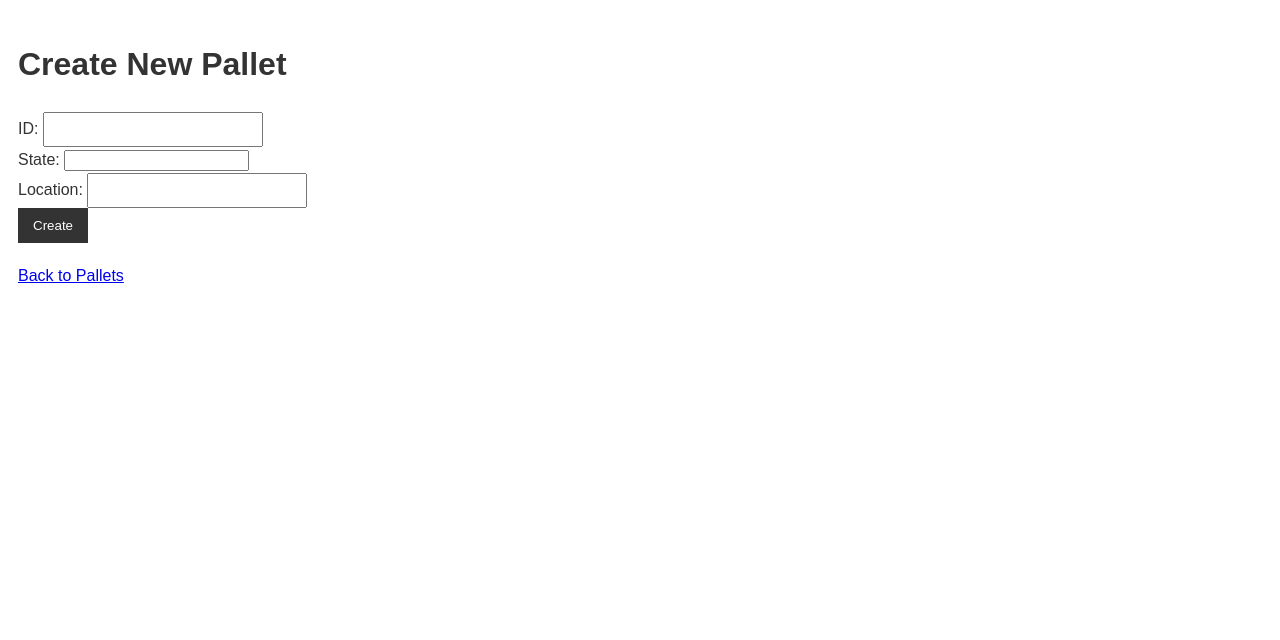
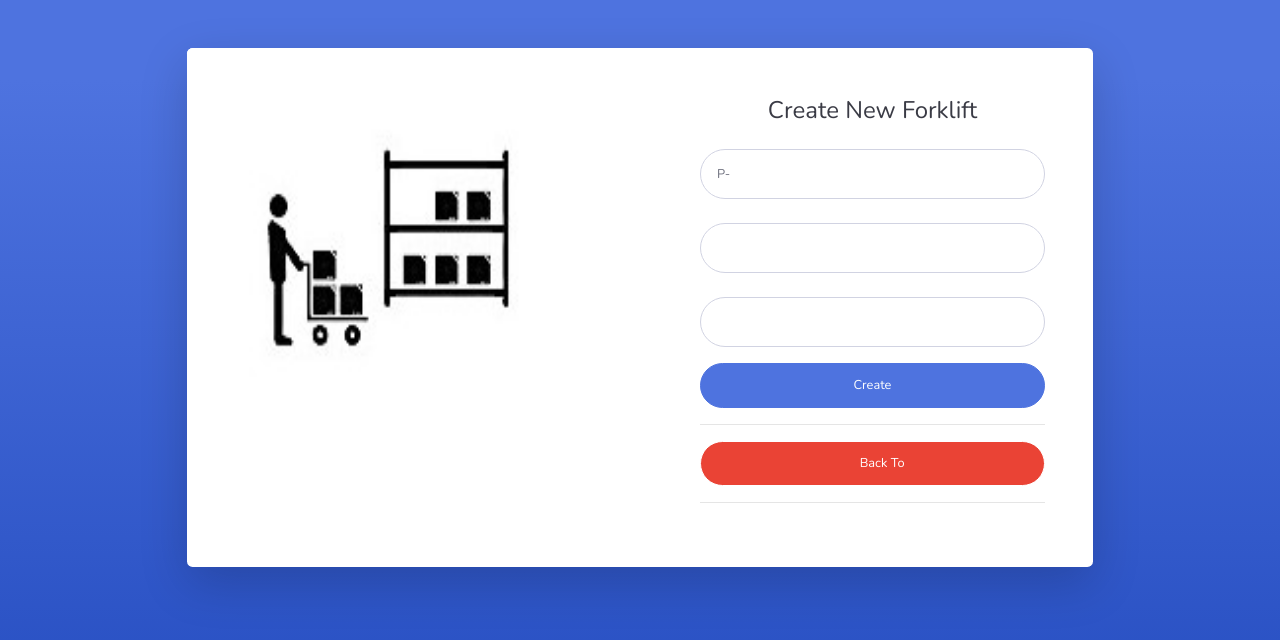
Before and after one commit to AeroWatchDkIT/AdminViewPy, a Flask app: page /createPallet in a window 1280 px wide. Shown: the top 640 px of the page. Run offline with Flask 3, Linux system fonts and the light colour scheme; some libraries are stand-ins or nearby versions.

Commit message:
:art: Styled Create Pallets

```diff
--- a/templates/createPallet.html
+++ b/templates/createPallet.html
@@ -3,23 +3,97 @@
 <head>
     <meta charset="UTF-8">
     <meta name="viewport" content="width=device-width, initial-scale=1.0">
-    <link rel="stylesheet" href="{{ url_for('static', filename='css/style.css') }}">
-    <title>Create Pallet</title>
+    <title>Create New Forklift Entry</title>
+    <!-- Include Bootstrap CSS -->
+    <link rel="stylesheet" href="{{ url_for('static', filename='bootstrap/css/sb-admin-2.css') }}">
+    <link rel="stylesheet" href="{{ url_for('static', filename='bootstrap/vendor/fontawesome-free/css/all.min.css') }}">
+    <link rel="stylesheet" href="{{ url_for('static', filename='bootstrap/css/sb-admin-2.min.css') }}">
+    <link href="https://fonts.googleapis.com/css?family=Nunito:200,200i,300,300i,400,400i,600,600i,700,700i,800,800i,900,900i" rel="stylesheet">
+    <link rel="icon" href="{{url_for('static', filename='bootstrap/img/PalletSync2Logo.jpg')}}" type="image/x-icon" />
+    <script>
+        function validateIdFormat() {
+            var idInput = document.getElementById('id');
+            var idValue = idInput.value;
+            var idPattern = /^F-\d{4}$/;  // Regular expression for the format "F-1234"
+
+            if (!idPattern.test(idValue)) {
+                alert('ID must be in the F-1234 format');
+                idInput.focus();
+                return false;
+            }
+            return true;
+        }
+    </script>
 </head>
-<body>
-    <h1>Create New Pallet</h1>
-    <form method="POST">
-        <label for="id">ID:</label>
-        <input type="text" id="id" name="id" required>
-        <br>
-        <label for="state">State:</label>
-        <input type="number" id="state" name="state" required>
-        <br>
-        <label for="location">Location:</label>
-        <input type="text" id="location" name="location" required>
-        <br>
-        <button type="submit">Create</button>
-    </form>
-    <a href="{{ url_for('pallets') }}">Back to Pallets</a>
+<body class="bg-gradient-primary">
+    <!-- Include Bootstrap JS and jQuery -->
+    <script src="https://code.jquery.com/jquery-3.5.1.slim.min.js"></script>
+    <script src="https://cdn.jsdelivr.net/npm/@popperjs/core@2.5.3/dist/umd/popper.min.js"></script>
+    <script src="https://maxcdn.bootstrapcdn.com/bootstrap/4.5.2/js/bootstrap.min.js"></script>
+
+    <!-- Include your validation.js script -->
+    <script src="{{ url_for('static', filename='js/validation.js') }}"></script>
+
+
+    <div class="container">
+
+        <!-- Outer Row -->
+        <div class="row justify-content-center">
+
+            <div class="col-xl-10 col-lg-12 col-md-9">
+
+                <div class="card o-hidden border-0 shadow-lg my-5">
+                    <div class="card-body p-0">
+                        <!-- Nested Row within Card Body -->
+                        <div class="row">
+                            <div class="col-lg-6 d-none d-lg-block">
+                                <img src="{{url_for('static', filename='bootstrap/img/PalletSync2Logo.jpg')}}" alt="PalletSync Logo" width="400" height="400">
+                            </div>
+                            <div class="col-lg-6">
+                                <div class="p-5">
+                                    <div class="text-center">
+                                        <h1 class="h4 text-gray-900 mb-4">Create New Forklift</h1>
+                                    </div>
+                                    <form method="POST" onsubmit="return validateIdFormat" class="user">
+                                        <div class="form-group">
+                                            <input type="text" id="id" name="id" class="form-control form-control-user" placeholder="P-XXXX" value="P-" required>
+                                            </br>
+                                            <input type="number" id="state" name="state" class="form-control form-control-user" required>
+                                            </br>
+                                            <input type="text" id="location" name="location" class="form-control form-control-user" required>
+                                        </div>
+
+                                        <button type="submit" class="btn btn-primary btn-user btn-block">
+                                            Create
+                                        </button>
+                                        <hr>
+                                        <a href="{{ url_for('pallets') }}" class="btn btn-google btn-user btn-block">
+                                            <i class="fab fa-fw"></i> Back To
+                                        </a>
+                                    </form>
+                                    <hr>
+                                </div>
+                            </div>
+                        </div>
+                    </div>
+                </div>
+
+            </div>
+
+        </div>
+
+    </div>
+
+    <script src="{{ url_for('static', filename='bootstrap/vendor/jquery/jquery.min.js') }}"></script>
+    <!-- Bootstrap core JavaScript-->
+    <script src="{{ url_for('static', filename='bootstrap/vendor/jquery/jquery.min.js') }}"></script>
+    <script src="{{ url_for('static', filename='bootstrap/vendor/bootstrap/js/bootstrap.bundle.min.js') }}"></script>
+    <!-- Core plugin JavaScript-->
+    <script src="{{url_for('static', filename='bootstrap/vendor/jquery-easing/jquery.easing.min.js')}}"></script>
+    <!-- Custom scripts for all pages-->
+    <script src="{{url_for('static', filename='bootstrap/js/sb-admin-2.min.js')}}"></script>
+    <!-- Page level plugins -->
+    <script src="{{url_for('static', filename='bootstrap/vendor/chart.js/Chart.min.js')}}"></script>
+    <!-- Page level custom scripts -->
 </body>
 </html>
--- a/templates/forkliftCharts.html
+++ b/templates/forkliftCharts.html
@@ -123,7 +123,7 @@
 
              <!-- Topbar -->
              <nav class="navbar navbar-expand navbar-light bg-white topbar mb-4 static-top shadow">
-                <h1>User Charts</h1>
+                <h1>Forklift Charts</h1>
 
                  <!-- Sidebar Toggle (Topbar) -->
                  <button id="sidebarToggleTop" class="btn btn-link d-md-none rounded-circle mr-3">
```
Also changed, not shown: static/bootstrap/js/demo/PieChartBlankPallet.js (added, +57 -0 lines), templates/index.html (+7 -1 lines), templates/palletCharts.html (+4 -21 lines).
